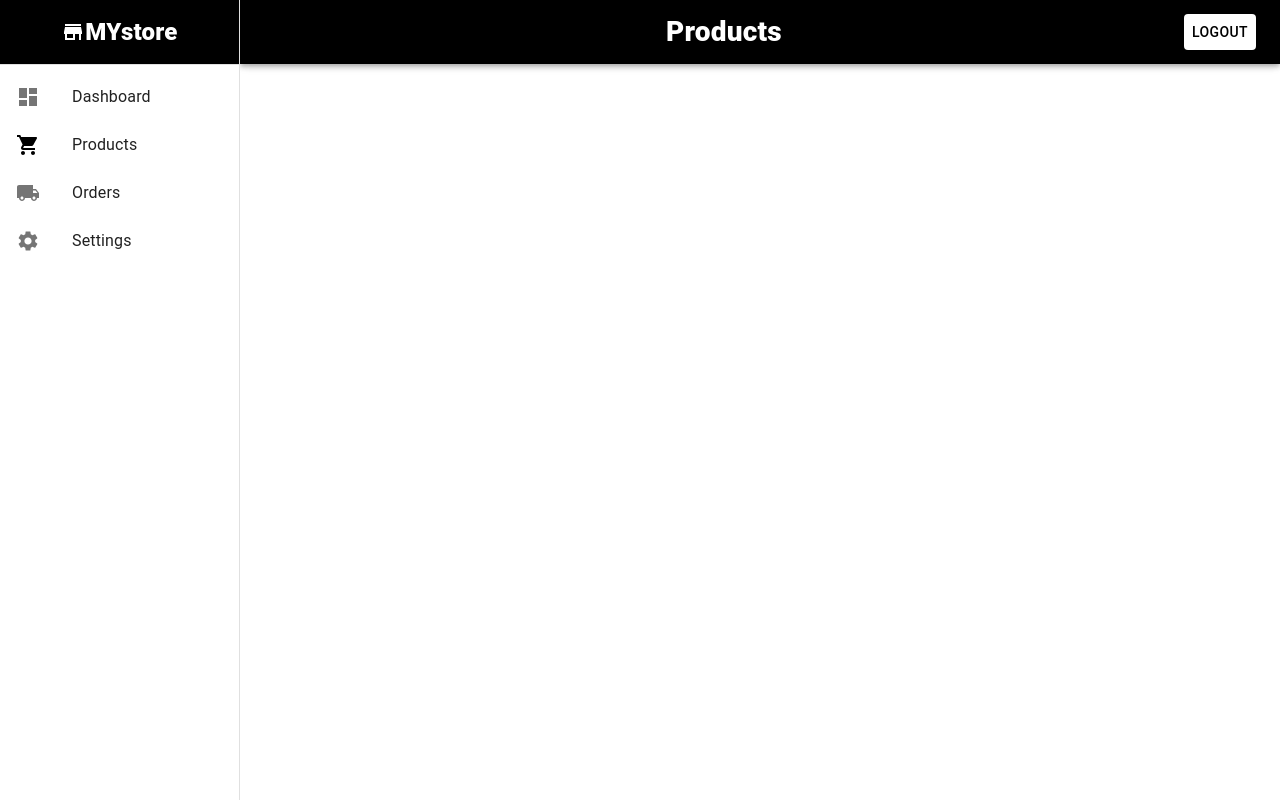
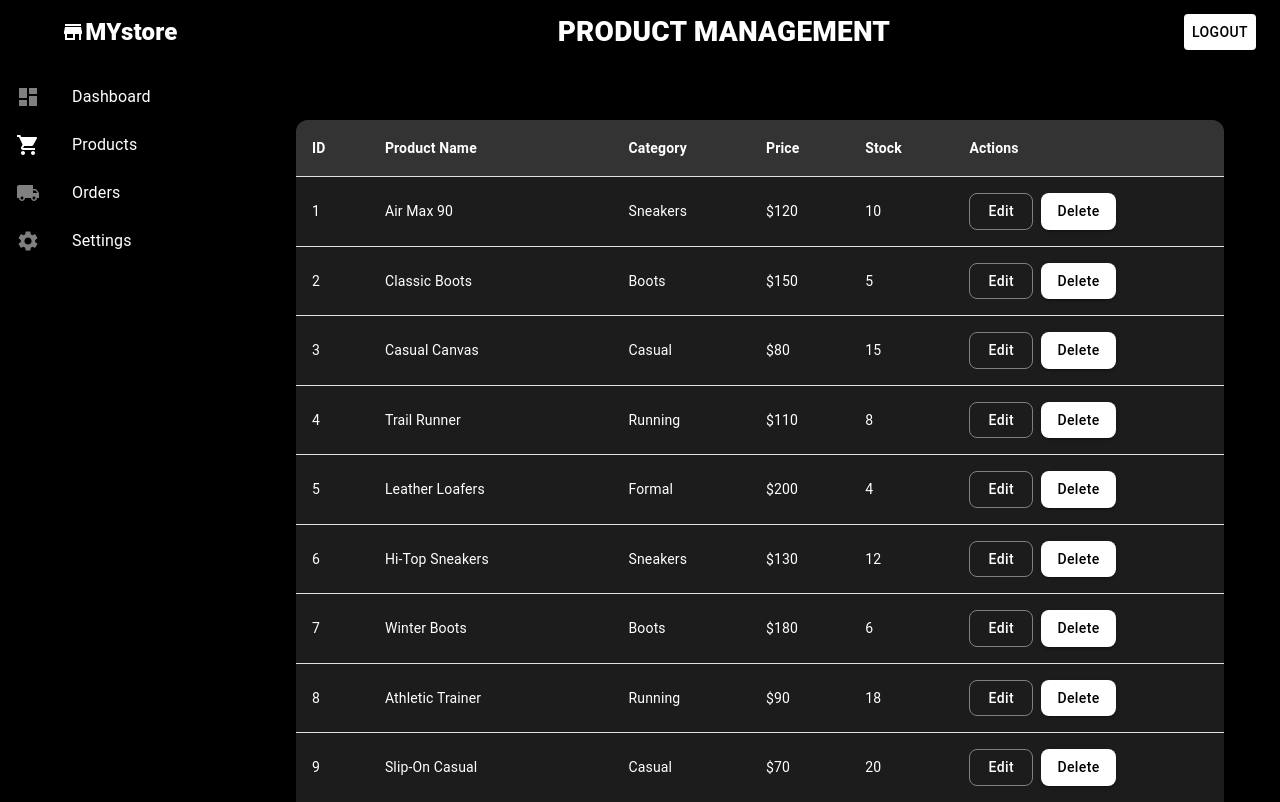
Before and after one commit to ajmalfaris11/react-mui-dashboard, a React (Create React App) app: page /Products in a window 1280 px wide. Shown: the top 802 px of the page. Built offline with nearby package versions, Linux system fonts and the light colour scheme.

Commit message:
Screen background color set as black color, and designed Products page items Table

```diff
--- a/src/App.css
+++ b/src/App.css
@@ -0,0 +1,3 @@
+body {
+    background-color: black;
+}
--- a/src/App.js
+++ b/src/App.js
@@ -1,9 +1,10 @@
 import React from 'react'
 import { BrowserRouter} from 'react-router-dom'
 import Router from './app/router'
+import "./App.css"
 
 export default function App() {
-  return <BrowserRouter>
+  return <BrowserRouter style={{backgrroundcolor:"black"}}>
       <Router />
     </BrowserRouter>
 
--- a/src/app/components/DashboardWrapper.js
+++ b/src/app/components/DashboardWrapper.js
@@ -22,13 +22,16 @@ const drawerWidth = 240;
 
 export default function DashboardWrapper({ title, children }) {
   return (
-    <Box sx={{ display: "flex" }}>
-      <CssBaseline />
+    <Box sx={{ display: "flex"}}>
       <AppBar
         position="fixed"
-        sx={{ width: `calc(100% - ${drawerWidth}px)`, ml: `${drawerWidth}px` }}
+        sx={{
+          width: `calc(100% - ${drawerWidth}px)`,
+          ml: `${drawerWidth}px`,
+          backgroundColor: "black",
+        }}
       >
-        <Toolbar sx={{ backgroundColor: "black" }}>
+        <Toolbar>
           <Typography
             variant="h6"
             noWrap
@@ -38,12 +41,15 @@ export default function DashboardWrapper({ title, children }) {
               textAlign: "center",
               fontWeight: "900",
               fontSize: "28px",
+              color: "white",
             }}
           >
             {title}
           </Typography>
 
-          <Button sx={{bgcolor:"white", color:"black"}} href="login">Logout</Button>
+          <Button sx={{ bgcolor: "white", color: "black" }} href="login">
+            Logout
+          </Button>
         </Toolbar>
       </AppBar>
 
@@ -54,6 +60,8 @@ export default function DashboardWrapper({ title, children }) {
           "& .MuiDrawer-paper": {
             width: drawerWidth,
             boxSizing: "border-box",
+            backgroundColor: "black",
+            color: "white",
           },
         }}
         variant="permanent"
@@ -61,16 +69,16 @@ export default function DashboardWrapper({ title, children }) {
       >
         <Toolbar
           sx={{
-            backgroundColor: "black",
-            color: "white",
             display: "flex",
             justifyContent: "center",
             padding: "0",
+            backgroundColor: "black",
           }}
         >
-          <StoreIcon />
-
-          <Typography sx={{ fontSize: "24px", fontWeight: "900" }}>
+          <StoreIcon sx={{ color: "white" }} />
+          <Typography
+            sx={{ fontSize: "24px", fontWeight: "900", color: "white" }}
+          >
             MYstore
           </Typography>
         </Toolbar>
@@ -79,56 +87,58 @@ export default function DashboardWrapper({ title, children }) {
           <ListItem disablePadding>
             <ListItemButton href="/">
               <ListItemIcon
-                sx={{ color: title === "Dashboard" ? "black" : "defaultColor" }}
+                sx={{ color: title === "Dashboard" ? "white" : "gray" }}
               >
                 <DashboardIcon />
               </ListItemIcon>
-              <ListItemText primary={"Dashboard"} />
+              <ListItemText primary={"Dashboard"} sx={{ color: "white" }} />
             </ListItemButton>
           </ListItem>
 
           <ListItem disablePadding>
             <ListItemButton href="Products">
               <ListItemIcon
-                sx={{ color: title === "Products" ? "black" : "defaultColor" }}
+                sx={{ color: title === "PRODUCT MANAGEMENT" ? "white" : "gray" }}
               >
                 <ShoppingCartIcon />
               </ListItemIcon>
-              <ListItemText primary={"Products"} />
+              <ListItemText primary={"Products"} sx={{ color: "white" }} />
             </ListItemButton>
           </ListItem>
 
           <ListItem disablePadding>
             <ListItemButton href="Orders">
               <ListItemIcon
-                sx={{ color: title === "Orders" ? "black" : "defaultColor" }}
+                sx={{ color: title === "Orders" ? "white" : "gray" }}
               >
                 <LocalShippingIcon />
               </ListItemIcon>
-              <ListItemText primary={"Orders"} />
+              <ListItemText primary={"Orders"} sx={{ color: "white" }} />
             </ListItemButton>
           </ListItem>
 
           <ListItem disablePadding>
             <ListItemButton href="Settings">
               <ListItemIcon
-                sx={{ color: title === "Settings" ? "black" : "defaultColor" }}
+                sx={{ color: title === "Settings" ? "white" : "gray" }}
               >
                 <SettingsIcon />
               </ListItemIcon>
-              <ListItemText primary={"Settings"} />
+              <ListItemText primary={"Settings"} sx={{ color: "white" }} />
             </ListItemButton>
           </ListItem>
         </List>
       </Drawer>
       <Box
         component="main"
-        sx={{ flexGrow: 1, bgcolor: "background.default", p: 3 }}
+        sx={{
+          flexGrow: 1,
+          bgcolor: "black",
+          p: 3,
+        }}
       >
         <Toolbar />
-
         <div>{children}</div>
-
       </Box>
     </Box>
   );
--- a/src/app/pages/Dashboard/index.js
+++ b/src/app/pages/Dashboard/index.js
@@ -10,7 +10,7 @@ import LocalShippingIcon from "@mui/icons-material/LocalShipping";
 export default function DashboardPage() {
   return (
     <DashboardWrapper title="Dashboard">
-      <Box component="main" sx={{ flexGrow: 1, bgcolor: 'background.default', px: { xs: 2, md: 3 }, py: 3 }}>
+      <Box component="main" sx={{ flexGrow: 1, px: { xs: 2, md: 3 }, py: 3 }}>
 
         {/* Summary Cards */}
         <Grid container spacing={3}>
--- a/src/app/pages/Products/index.js
+++ b/src/app/pages/Products/index.js
@@ -1,11 +1,130 @@
-import React from 'react'
-import DashboardPage from '../../components/DashboardWrapper'
+import React from "react";
+import DashboardWrapper from "../../components/DashboardWrapper";
+import {
+  Box,
+  Paper,
+  Table,
+  TableBody,
+  TableCell,
+  TableContainer,
+  TableHead,
+  TableRow,
+  Button,
+} from "@mui/material";
 
 export default function ProductsPage() {
-  return <div>
-      <DashboardPage title="Products">
+  const products = [
+    { id: 1, name: "Air Max 90", category: "Sneakers", price: "$120", stock: 10 },
+    { id: 2, name: "Classic Boots", category: "Boots", price: "$150", stock: 5 },
+    { id: 3, name: "Casual Canvas", category: "Casual", price: "$80", stock: 15 },
+    { id: 4, name: "Trail Runner", category: "Running", price: "$110", stock: 8 },
+    { id: 5, name: "Leather Loafers", category: "Formal", price: "$200", stock: 4 },
+    { id: 6, name: "Hi-Top Sneakers", category: "Sneakers", price: "$130", stock: 12 },
+    { id: 7, name: "Winter Boots", category: "Boots", price: "$180", stock: 6 },
+    { id: 8, name: "Athletic Trainer", category: "Running", price: "$90", stock: 18 },
+    { id: 9, name: "Slip-On Casual", category: "Casual", price: "$70", stock: 20 },
+    { id: 10, name: "Classic Derby", category: "Formal", price: "$210", stock: 3 },
+    { id: 11, name: "Retro Sneakers", category: "Sneakers", price: "$115", stock: 14 },
+    { id: 12, name: "Hiking Boots", category: "Boots", price: "$160", stock: 9 },
+    { id: 13, name: "Gym Trainer", category: "Sports", price: "$100", stock: 7 },
+    { id: 14, name: "Chukka Boots", category: "Boots", price: "$170", stock: 5 },
+    { id: 15, name: "Canvas Sneakers", category: "Casual", price: "$75", stock: 16 },
+    { id: 16, name: "Suede Loafers", category: "Formal", price: "$220", stock: 2 },
+    { id: 17, name: "Basketball Sneakers", category: "Sports", price: "$140", stock: 13 },
+    { id: 18, name: "Running Shoes", category: "Running", price: "$95", stock: 11 },
+    { id: 19, name: "Moccasin Loafers", category: "Casual", price: "$85", stock: 17 },
+    { id: 20, name: "Formal Oxfords", category: "Formal", price: "$230", stock: 3 },
+  ];
 
-      </DashboardPage>
-    </div>
-
+  return (
+    <DashboardWrapper title="PRODUCT MANAGEMENT">
+      <Box
+        component="main"
+        sx={{
+          flexGrow: 1,
+          bgcolor: "black",
+          px: { xs: 2, md: 4 },
+          py: 4,
+          color: "white",
+        }}
+      >
+        {/* Product Table */}
+        <TableContainer
+          component={Paper}
+          elevation={6}
+          sx={{
+            bgcolor: "#1c1c1c",
+            borderRadius: 3,
+            overflow: "hidden",
+            boxShadow: "0 4px 20px rgba(0,0,0,0.2)",
+          }}
+        >
+          <Table>
+            <TableHead>
+              <TableRow
+                sx={{
+                  bgcolor: "#333",
+                }}
+              >
+                <TableCell sx={{ color: "white", fontWeight: "bold" }}>ID</TableCell>
+                <TableCell sx={{ color: "white", fontWeight: "bold" }}>Product Name</TableCell>
+                <TableCell sx={{ color: "white", fontWeight: "bold" }}>Category</TableCell>
+                <TableCell sx={{ color: "white", fontWeight: "bold" }}>Price</TableCell>
+                <TableCell sx={{ color: "white", fontWeight: "bold" }}>Stock</TableCell>
+                <TableCell sx={{ color: "white", fontWeight: "bold" }}>Actions</TableCell>
+              </TableRow>
+            </TableHead>
+            <TableBody>
+              {products.map((product) => (
+                <TableRow
+                  key={product.id}
+                  sx={{
+                    "&:hover": {
+                      bgcolor: "#2b2b2b",
+                    },
+                  }}
+                >
+                  <TableCell sx={{ color: "white" }}>{product.id}</TableCell>
+                  <TableCell sx={{ color: "white" }}>{product.name}</TableCell>
+                  <TableCell sx={{ color: "white" }}>{product.category}</TableCell>
+                  <TableCell sx={{ color: "white" }}>{product.price}</TableCell>
+                  <TableCell sx={{ color: "white" }}>{product.stock}</TableCell>
+                  <TableCell>
+                    <Button
+                      variant="outlined"
+                      color="primary"
+                      sx={{
+                        mr: 1,
+                        textTransform: "none",
+                        borderRadius: 2,
+                        color: "white",
+                        borderColor: "gray",
+                        "&:hover": {
+                          borderColor: "white",
+                        },
+                      }}
+                    >
+                      Edit
+                    </Button>
+                    <Button
+                      variant="contained"
+                      sx={{
+                        backgroundColor: "white",
+                        color: "black",
+                        textTransform: "none",
+                        borderRadius: 2,
+                        "&:hover": { backgroundColor: "#b71c1c",color:"white" },
+                      }}
+                    >
+                      Delete
+                    </Button>
+                  </TableCell>
+                </TableRow>
+              ))}
+            </TableBody>
+          </Table>
+        </TableContainer>
+      </Box>
+    </DashboardWrapper>
+  );
 }
```
